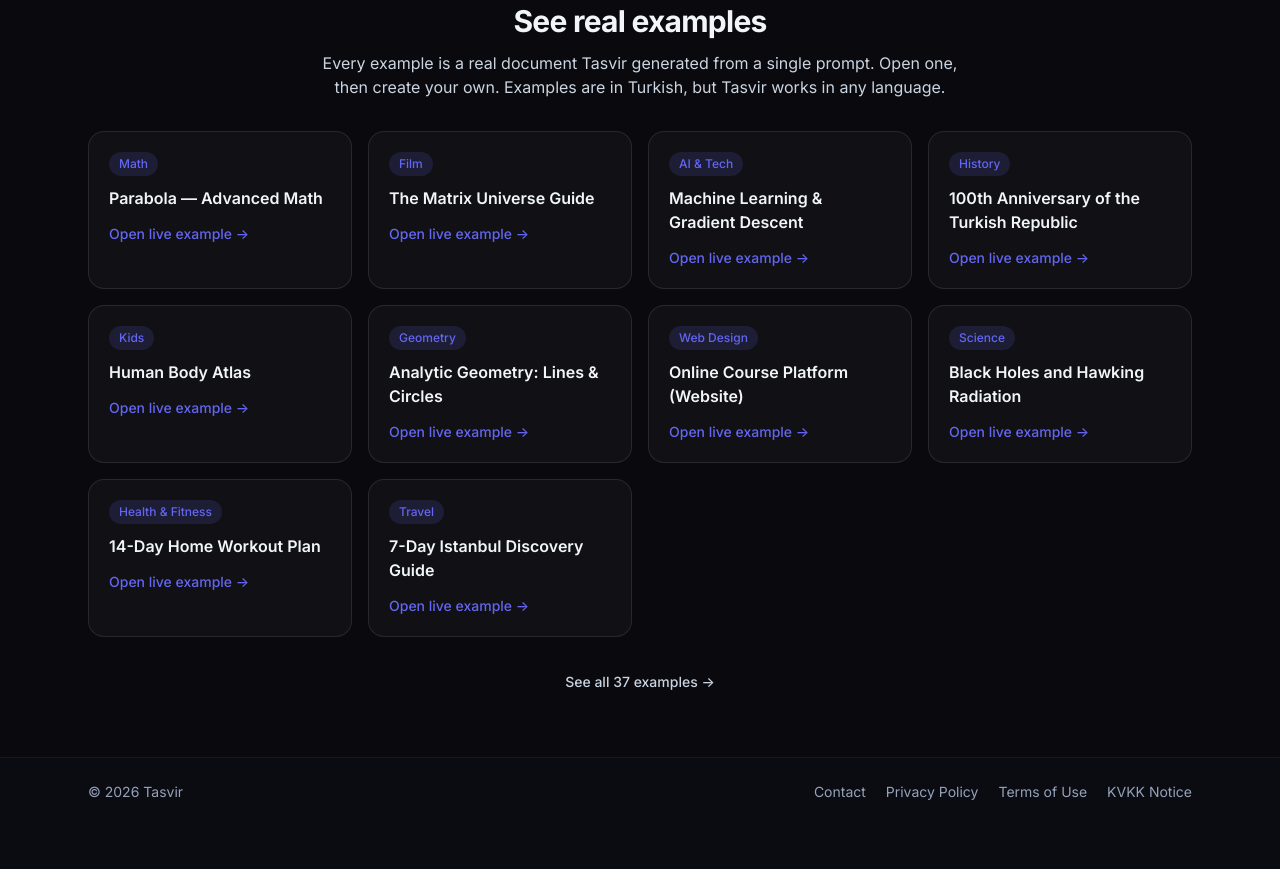
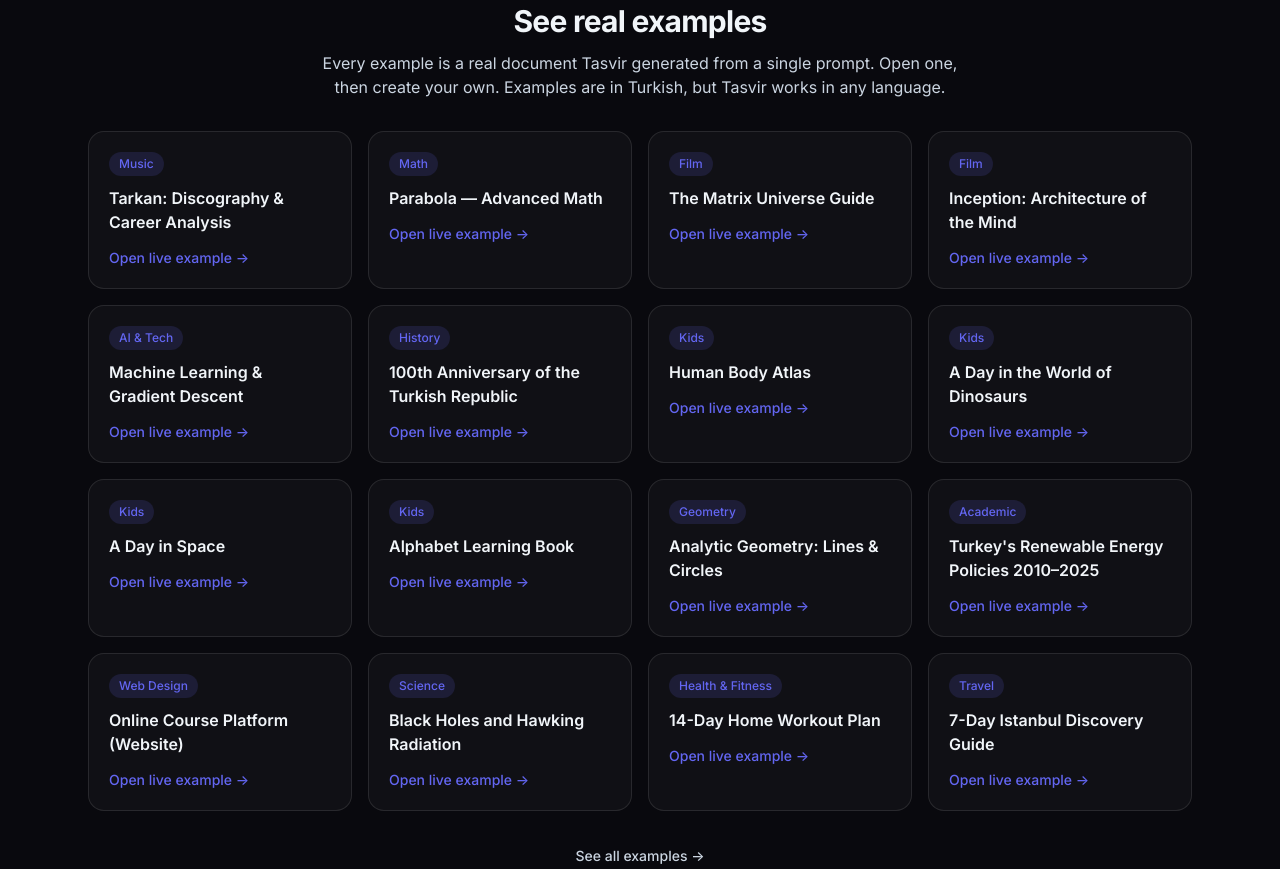
Before and after one commit to tariksubasi/tasvir-landing, a website: page index.html in a window 1280 px wide. Shown: the part 1078-1947 px from the top of the page. Before the commit the page ends 1904 px from the top, so only its background shows below. Drawn offline with Linux system fonts and the light colour scheme.

Commit message:
jkhlasdasd

```diff
--- a/index.html
+++ b/index.html
@@ -195,6 +195,26 @@
 
           <div class="grid grid-cols-1 gap-4 sm:grid-cols-2 lg:grid-cols-4">
             <a
+              href="https://app.tasvir.ai/c/ff0ee333a0ec53c3fd7ac3a055a9b0ca08b22d8c5f6debc584adf07a41b5b928/1"
+              target="_blank"
+              rel="noopener"
+              class="group flex flex-col gap-2.5 rounded-2xl border border-white/10 bg-white/[0.03] p-5 text-left transition hover:border-brand/50 hover:bg-white/[0.06] focus:outline-none focus-visible:ring-2 focus-visible:ring-brand"
+            >
+              <span
+                class="inline-flex w-fit items-center rounded-full bg-brand/15 px-2.5 py-1 text-xs font-medium text-brand"
+                >Music</span
+              >
+              <span class="text-base font-semibold text-slate-100"
+                >Tarkan: Discography &amp; Career Analysis</span
+              >
+              <span
+                class="mt-1 inline-flex items-center gap-1 text-sm font-medium text-brand"
+                data-i18n="openExample"
+                >Open live example &rarr;</span
+              >
+            </a>
+
+            <a
               href="https://app.tasvir.ai/c/80e8a3a815053662f0ecd37fb88af64a043f6d00360be4b11f7da3e39b650b03/1"
               target="_blank"
               rel="noopener"
@@ -226,6 +246,26 @@
               >
               <span class="text-base font-semibold text-slate-100"
                 >The Matrix Universe Guide</span
+              >
+              <span
+                class="mt-1 inline-flex items-center gap-1 text-sm font-medium text-brand"
+                data-i18n="openExample"
+                >Open live example &rarr;</span
+              >
+            </a>
+
+            <a
+              href="https://app.tasvir.ai/c/2ceb9ccc8341ed235799f196bcb12ebaae6ee08675026530ddb3549c977ce37c/1"
+              target="_blank"
+              rel="noopener"
+              class="group flex flex-col gap-2.5 rounded-2xl border border-white/10 bg-white/[0.03] p-5 text-left transition hover:border-brand/50 hover:bg-white/[0.06] focus:outline-none focus-visible:ring-2 focus-visible:ring-brand"
+            >
+              <span
+                class="inline-flex w-fit items-center rounded-full bg-brand/15 px-2.5 py-1 text-xs font-medium text-brand"
+                >Film</span
+              >
+              <span class="text-base font-semibold text-slate-100"
+                >Inception: Architecture of the Mind</span
               >
               <span
                 class="mt-1 inline-flex items-center gap-1 text-sm font-medium text-brand"
@@ -295,6 +335,66 @@
             </a>
 
             <a
+              href="https://app.tasvir.ai/c/751c87bc165d544786e5c7145c27c395f4064a1a6bbfc7a9791c78946cfdeea6/1"
+              target="_blank"
+              rel="noopener"
+              class="group flex flex-col gap-2.5 rounded-2xl border border-white/10 bg-white/[0.03] p-5 text-left transition hover:border-brand/50 hover:bg-white/[0.06] focus:outline-none focus-visible:ring-2 focus-visible:ring-brand"
+            >
+              <span
+                class="inline-flex w-fit items-center rounded-full bg-brand/15 px-2.5 py-1 text-xs font-medium text-brand"
+                >Kids</span
+              >
+              <span class="text-base font-semibold text-slate-100"
+                >A Day in the World of Dinosaurs</span
+              >
+              <span
+                class="mt-1 inline-flex items-center gap-1 text-sm font-medium text-brand"
+                data-i18n="openExample"
+                >Open live example &rarr;</span
+              >
+            </a>
+
+            <a
+              href="https://app.tasvir.ai/c/cf963268f50ea352e5c975a5d4e8c3f99bc3e00f251a811a8c09f77d35c73063/1"
+              target="_blank"
+              rel="noopener"
+              class="group flex flex-col gap-2.5 rounded-2xl border border-white/10 bg-white/[0.03] p-5 text-left transition hover:border-brand/50 hover:bg-white/[0.06] focus:outline-none focus-visible:ring-2 focus-visible:ring-brand"
+            >
+              <span
+                class="inline-flex w-fit items-center rounded-full bg-brand/15 px-2.5 py-1 text-xs font-medium text-brand"
+                >Kids</span
+              >
+              <span class="text-base font-semibold text-slate-100"
+                >A Day in Space</span
+              >
+              <span
+                class="mt-1 inline-flex items-center gap-1 text-sm font-medium text-brand"
+                data-i18n="openExample"
+                >Open live example &rarr;</span
+              >
+            </a>
+
+            <a
+              href="https://app.tasvir.ai/c/ee763b495a5646b323e5663aa6049e5ede20ec85cf9238a581c0ee434c6fdfd8/1"
+              target="_blank"
+              rel="noopener"
+              class="group flex flex-col gap-2.5 rounded-2xl border border-white/10 bg-white/[0.03] p-5 text-left transition hover:border-brand/50 hover:bg-white/[0.06] focus:outline-none focus-visible:ring-2 focus-visible:ring-brand"
+            >
+              <span
+                class="inline-flex w-fit items-center rounded-full bg-brand/15 px-2.5 py-1 text-xs font-medium text-brand"
+                >Kids</span
+              >
+              <span class="text-base font-semibold text-slate-100"
+                >Alphabet Learning Book</span
+              >
+              <span
+                class="mt-1 inline-flex items-center gap-1 text-sm font-medium text-brand"
+                data-i18n="openExample"
+                >Open live example &rarr;</span
+              >
+            </a>
+
+            <a
               href="https://app.tasvir.ai/c/8ad2afeb54293022f2aad161e4c16257a853ad2d0acc598f990fea3957ed8f4e/1"
               target="_blank"
               rel="noopener"
@@ -306,6 +406,26 @@
               >
               <span class="text-base font-semibold text-slate-100"
                 >Analytic Geometry: Lines &amp; Circles</span
+              >
+              <span
+                class="mt-1 inline-flex items-center gap-1 text-sm font-medium text-brand"
+                data-i18n="openExample"
+                >Open live example &rarr;</span
+              >
+            </a>
+
+            <a
+              href="https://app.tasvir.ai/c/52331f0b92d37cfad712ed70fa8da8c4056af417127161daa22fbbba25f6e2a7/1"
+              target="_blank"
+              rel="noopener"
+              class="group flex flex-col gap-2.5 rounded-2xl border border-white/10 bg-white/[0.03] p-5 text-left transition hover:border-brand/50 hover:bg-white/[0.06] focus:outline-none focus-visible:ring-2 focus-visible:ring-brand"
+            >
+              <span
+                class="inline-flex w-fit items-center rounded-full bg-brand/15 px-2.5 py-1 text-xs font-medium text-brand"
+                >Academic</span
+              >
+              <span class="text-base font-semibold text-slate-100"
+                >Turkey's Renewable Energy Policies 2010–2025</span
               >
               <span
                 class="mt-1 inline-flex items-center gap-1 text-sm font-medium text-brand"
@@ -402,7 +522,7 @@
               rel="noopener"
               class="inline-flex items-center gap-1 text-sm font-medium text-slate-300 transition hover:text-white focus:outline-none focus-visible:ring-2 focus-visible:ring-brand"
               data-i18n="examplesMore"
-              >See all 37 examples &rarr;</a
+              >See all examples &rarr;</a
             >
           </div>
         </div>
@@ -464,7 +584,7 @@
             examplesSubtitle:
               "Every example is a real document Tasvir generated from a single prompt. Open one, then create your own. Examples are in Turkish, but Tasvir works in any language.",
             openExample: "Open live example \u2192",
-            examplesMore: "See all 37 examples \u2192",
+            examplesMore: "See all examples \u2192",
             contact: "Contact",
             privacy: "Privacy Policy",
             terms: "Terms of Use",
@@ -487,7 +607,7 @@
             examplesSubtitle:
               "Her ornek, Tasvir'in tek bir istemden urettigi gercek bir belgedir. Birini acin, sonra kendinizinkini olusturun. Ornekler Turkce; ancak Tasvir her dilde calisir.",
             openExample: "Canli ornegi ac \u2192",
-            examplesMore: "37 ornegin tumunu gor \u2192",
+            examplesMore: "Tum ornekleri gor \u2192",
             contact: "Iletisim",
             privacy: "Gizlilik Politikasi",
             terms: "Kullanim Sartlari",
```
